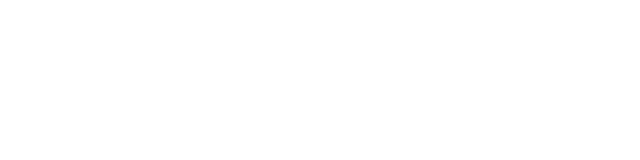
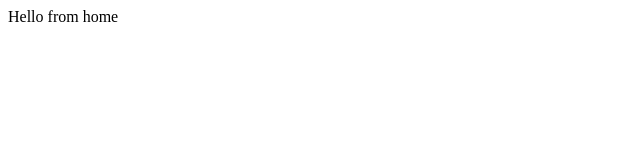
Before and after one commit to Michaelj82/shoppingcart, a React (Create React App) app: page / in a window 1280 px wide. Shown: the top 160 px of the page, without its empty margins (0-640 px from the left). Built offline with nearby package versions, Linux system fonts and the light colour scheme.

Commit message:
basic routes made

```diff
--- a/package.json
+++ b/package.json
@@ -8,6 +8,7 @@
     "@testing-library/user-event": "^13.5.0",
     "react": "^18.2.0",
     "react-dom": "^18.2.0",
+    "react-router-dom": "^6.7.0",
     "react-scripts": "5.0.1",
     "web-vitals": "^2.1.4"
   },
--- a/src/App.js
+++ b/src/App.js
@@ -2,7 +2,7 @@
 
 function App() {
   return (
-    <div></div>
+    <div>Hello from home</div>
   );
 }
 
--- /dev/null
+++ b/src/Cart.js
@@ -0,0 +1,9 @@
+import React from "react";
+
+function Cart() {
+  return (
+    <div>Hello from Cart</div>
+  );
+}
+
+export default Cart;
--- /dev/null
+++ b/src/RouteSwitch.js
@@ -0,0 +1,25 @@
+import React from "react";
+import { ReactDOM } from "react";
+import {BrowserRouter, Routes, Route} from "react-router-dom";
+import App from "./App";
+import Store from "./Store";
+import Cart from "./Cart";
+
+const RouteSwitch = () => {
+
+    return(
+        <BrowserRouter>
+
+            <Routes>
+                <Route path="/" element={<App></App>}></Route>
+                <Route path="/store" element={<Store></Store>}></Route>
+                <Route path="/cart" element={<Cart></Cart>}></Route>
+
+
+            </Routes>
+
+        </BrowserRouter>
+    );
+};
+
+export default RouteSwitch;
--- /dev/null
+++ b/src/Store.js
@@ -0,0 +1,9 @@
+import React from "react";
+
+function Store() {
+  return (
+    <div>Hello from store</div>
+  );
+}
+
+export default Store;
--- a/src/index.js
+++ b/src/index.js
@@ -1,10 +1,10 @@
 import React from 'react';
 import ReactDOM from 'react-dom/client';
-import App from './App';
+import RouteSwitch from './RouteSwitch';
 
 const root = ReactDOM.createRoot(document.getElementById('root'));
 root.render(
   <React.StrictMode>
-    <App />
+    <RouteSwitch></RouteSwitch>
   </React.StrictMode>
 );
```
Also changed, not shown: 1 other file (tests, documents, lock files or other folders).
